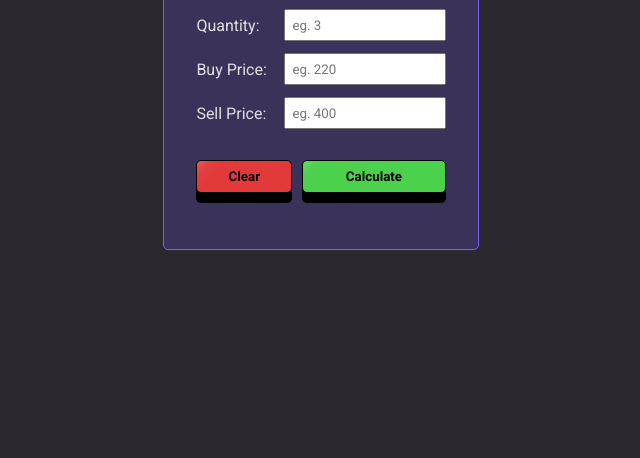
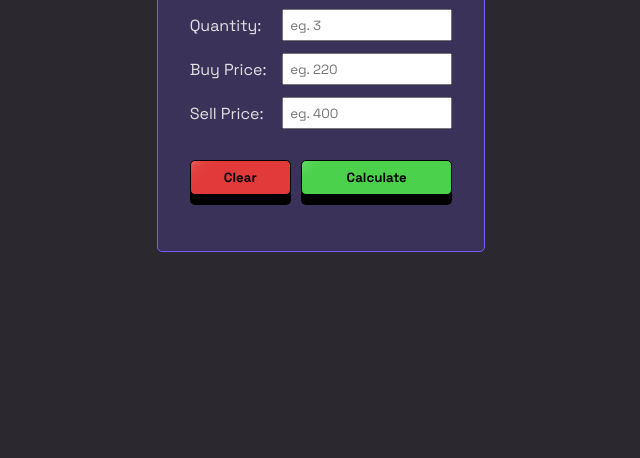
Before and after one commit to imrawhul/prftcalc, a plain HTML site: page index.html in a window 1280 px wide. Shown: the part 342-800 px from the top of the page, without its empty margins (319-959 px from the left). Drawn offline with Linux system fonts and the light colour scheme.

Commit message:
Update style.css

```diff
--- a/style.css
+++ b/style.css
@@ -16,7 +16,7 @@
 }
 
 * {
-  font-family: "Roboto", sans-serif;
+   font-family: "Space Grotesk", sans-serif;
   margin: 0;
   padding: 0;
   box-sizing: border-box;
```
